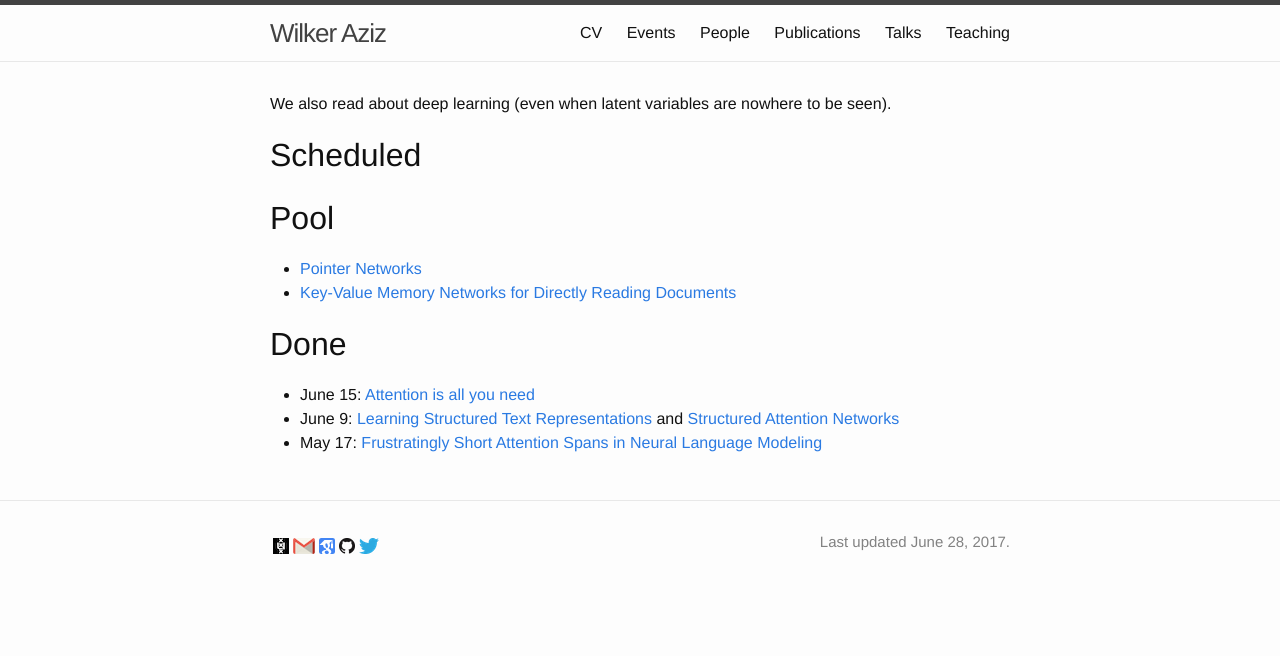
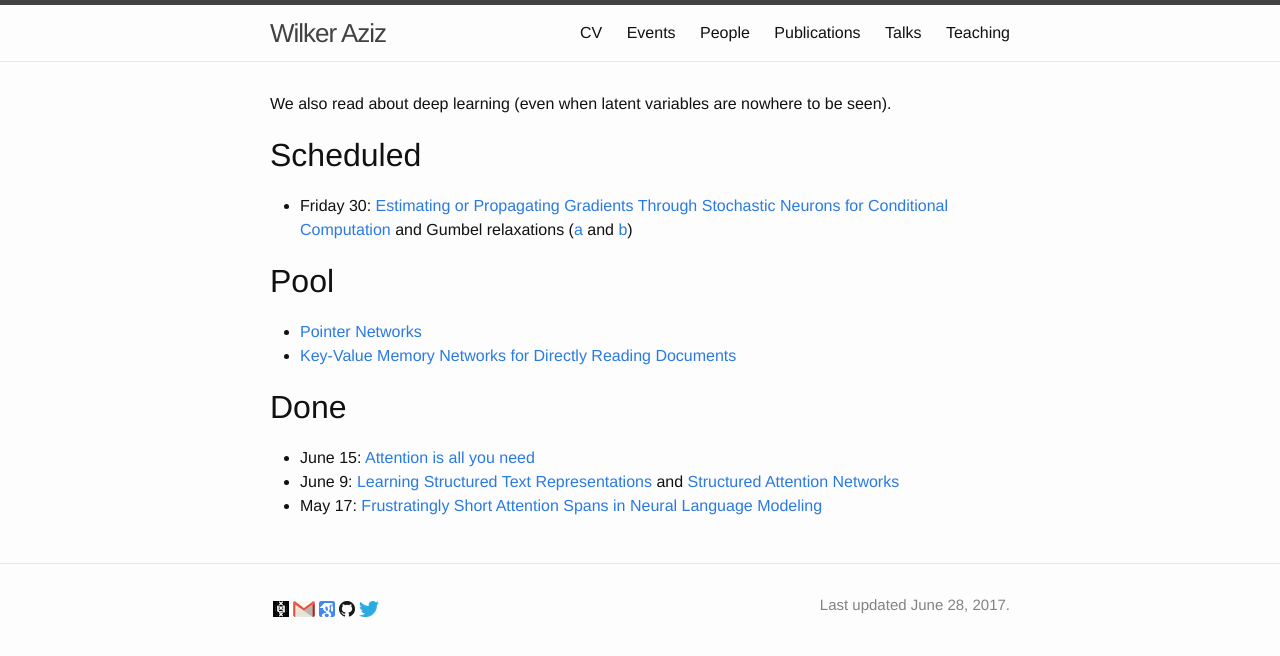
Before and after one commit to wilkeraziz/oldsite, a Jekyll site: the page built from pages/deeplearning.markdown, in a window 1280 px wide. Shown: the top 656 px of the page. Built offline with Jekyll 4.4.1, drawn with Linux system fonts in a browser that asks for light colours.

Commit message:
Update deeplearning.markdown

```diff
--- a/pages/deeplearning.markdown
+++ b/pages/deeplearning.markdown
@@ -8,6 +8,7 @@ We also read about deep learning (even when latent variables are nowhere to be s
 
 # Scheduled
 
+* Friday 30: [Estimating or Propagating Gradients Through Stochastic Neurons for Conditional Computation](https://arxiv.org/pdf/1308.3432.pdf) and Gumbel relaxations ([a](https://arxiv.org/abs/1611.00712) and [b](https://arxiv.org/pdf/1611.01144.pdf))
 
 # Pool
 
```
